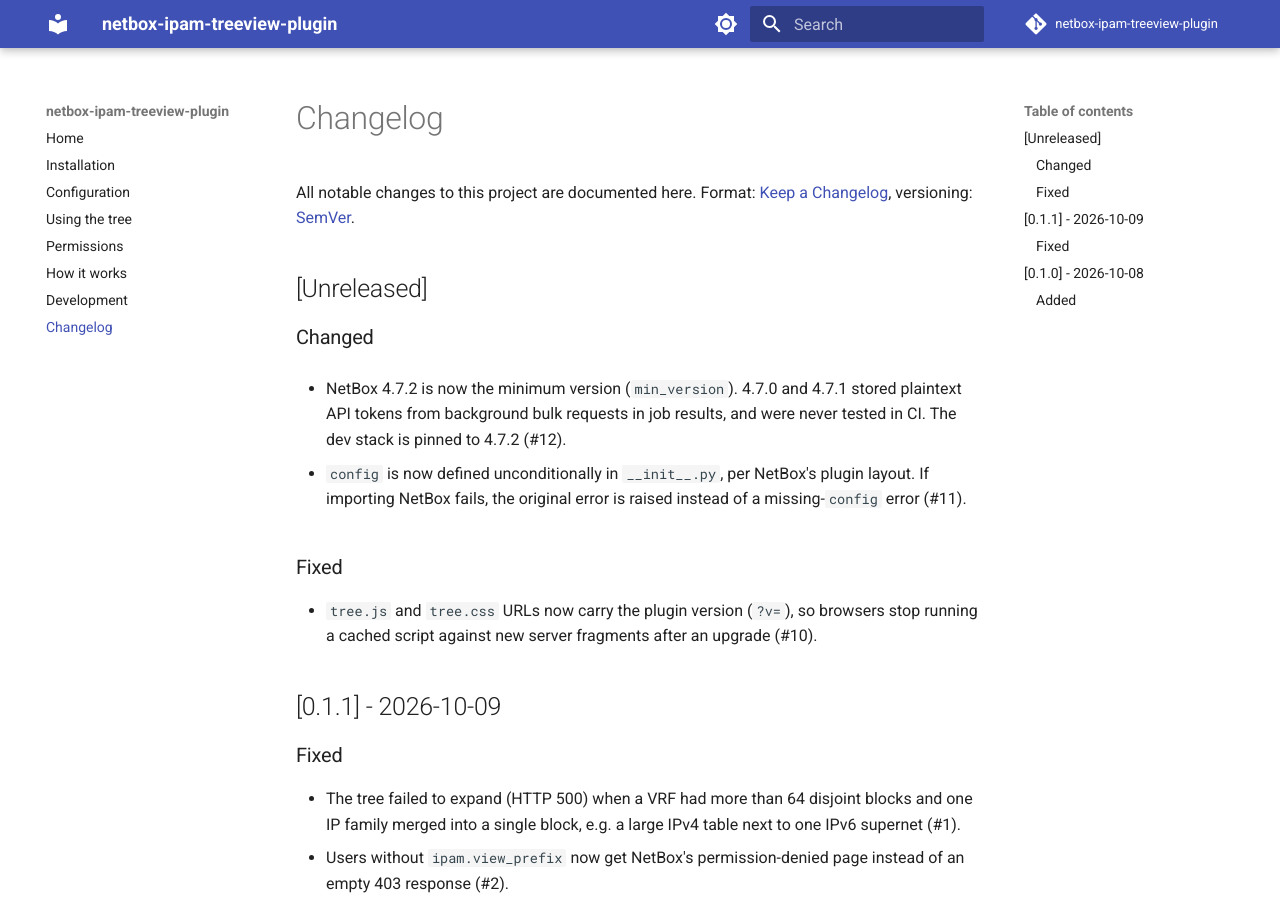
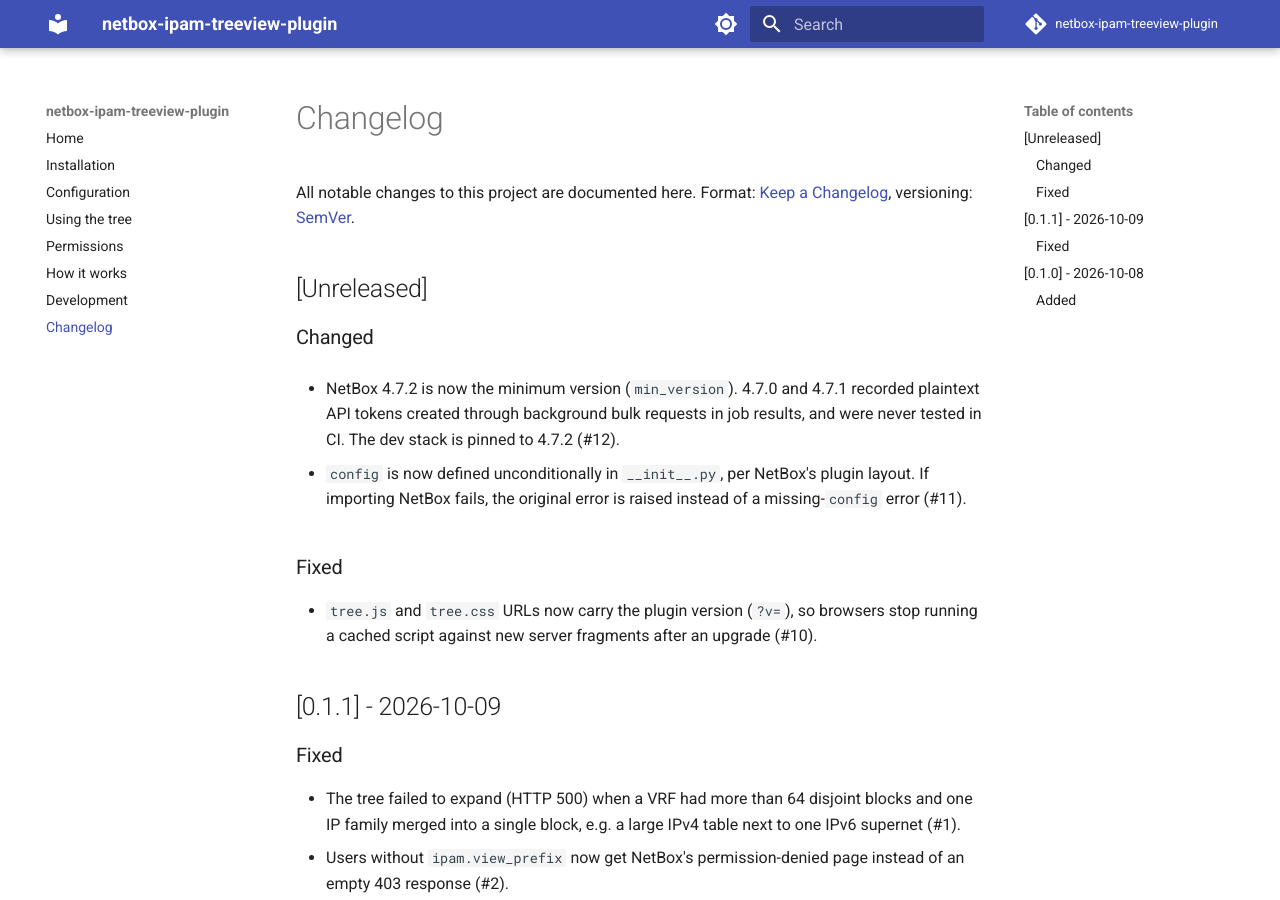
Before and after one commit to thomaschristory/netbox-ipam-treeview-plugin, an MkDocs documentation site: the page built from docs/changelog.md, in a window 1280 px wide and 900 px high. Built offline with MkDocs 1.6.1 and Material for MkDocs 9.7.7, drawn with Linux system fonts in a browser that asks for light colours; comment, search, counter and statistics services are not loaded.

```diff
--- a/CHANGELOG.md
+++ b/CHANGELOG.md
@@ -7,8 +7,8 @@ versioning: [SemVer](https://semver.org/).
 
 ### Changed
 
-- NetBox 4.7.2 is now the minimum version (`min_version`). 4.7.0 and 4.7.1 stored plaintext API tokens from
-  background bulk requests in job results, and were never tested in CI. The dev stack is pinned to 4.7.2 (#12).
+- NetBox 4.7.2 is now the minimum version (`min_version`). 4.7.0 and 4.7.1 recorded plaintext API tokens created
+  through background bulk requests in job results, and were never tested in CI. The dev stack is pinned to 4.7.2 (#12).
 
 - `config` is now defined unconditionally in `__init__.py`, per NetBox's plugin layout. If importing NetBox fails, the
   original error is raised instead of a missing-`config` error (#11).
```
Also changed, not shown: README.md (+6 -6 lines), docs/installation.md (+1 -1 lines).
